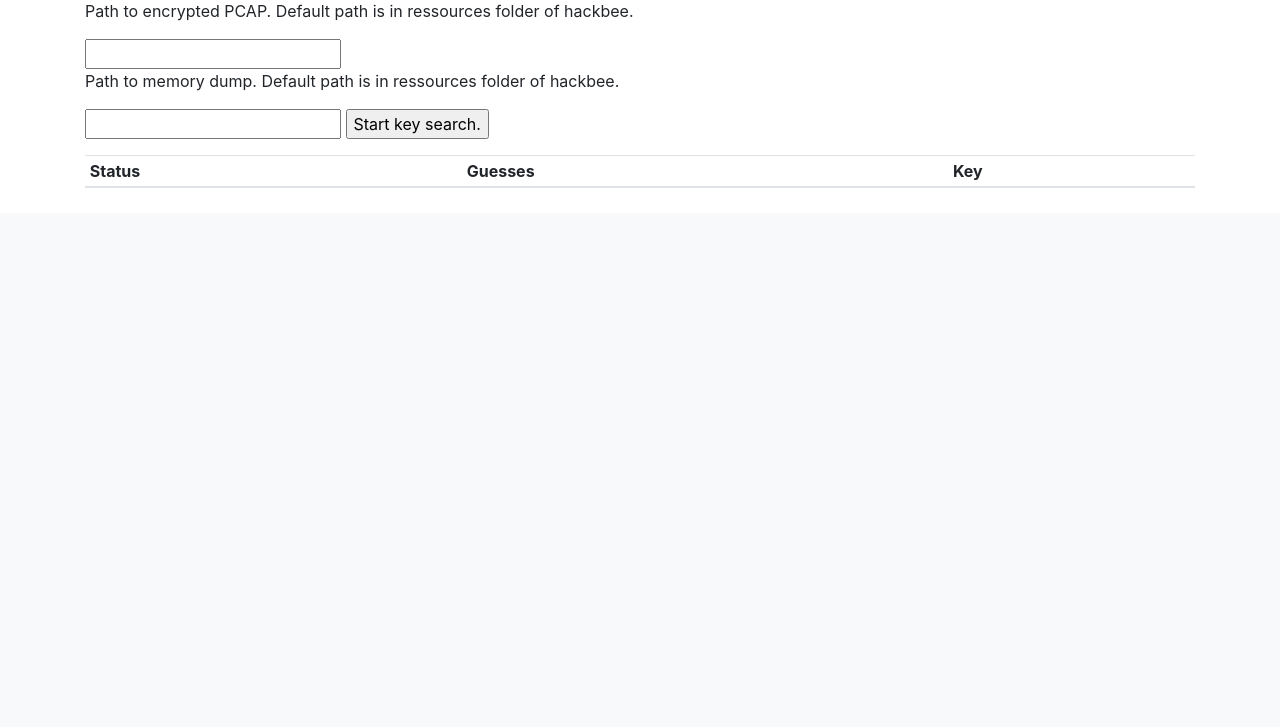
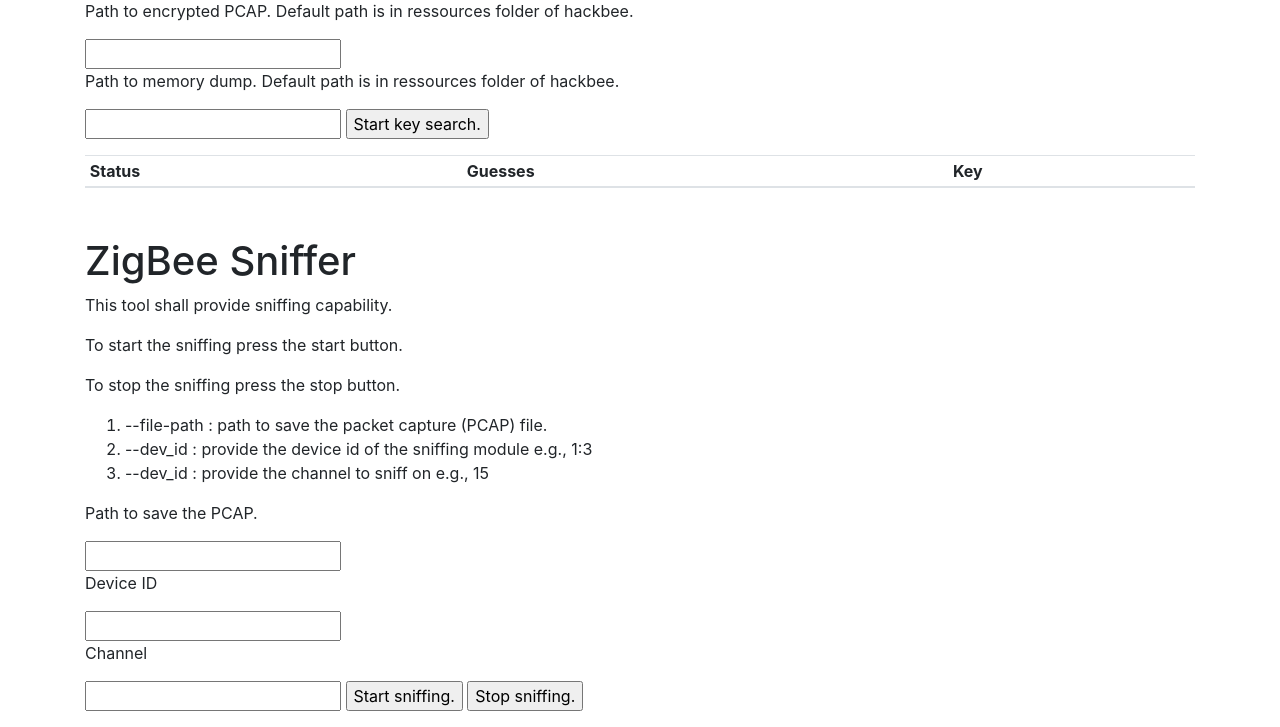
Before and after one commit to Vadim-95/hackbee, a Django app: template hackbee_web/hackbee/templates/hackbee/index.html in a window 1280 px wide. Shown: the part 1270-1997 px from the top of the page. Before the commit the page ends 1458 px from the top, so only its background shows below. Run offline with Django 4.2, Linux system fonts and the light colour scheme; the template is opened without the code that fills it, so the values that code supplies are empty; some libraries are stand-ins or nearby versions.

Commit message:
Add: ZigBee Sniffing functionality to capture packet and write them to a pcap file

```diff
--- a/hackbee_web/hackbee/templates/hackbee/index.html
+++ b/hackbee_web/hackbee/templates/hackbee/index.html
@@ -143,4 +143,26 @@
             </tbody>
         </table>
     </div>
+    <div class="container pt-4">
+        <h1>ZigBee Sniffer</h1>
+        <p>This tool shall provide sniffing capability.</p>
+        <p>To start the sniffing press the start button.</p>
+        <p>To stop the sniffing press the stop button.</p>
+        <ol>
+            <li>--file-path : path to save the packet capture (PCAP) file.</li>
+            <li>--dev_id : provide the device id of the sniffing module e.g., 1:3 </li>
+            <li>--dev_id : provide the channel to sniff on e.g., 15 </li>
+        </ol>
+        <form method="GET">
+            {% csrf_token %}
+            <p> Path to save the PCAP.</p>
+            <input type="text" name="pcap_file_path">
+	        <p>Device ID </p>
+            <input type="text" name="dev_id">
+            <p>Channel </p>
+            <input type="text" name="channel">
+            <input type="submit" name="start_sniffing" value="Start sniffing.">
+            <input type="submit" name="stop_sniffing" value="Stop sniffing.">
+        </form>
+    </div>
 {% endblock %}
--- a/hackbee_web/hackbee/urls.py
+++ b/hackbee_web/hackbee/urls.py
@@ -3,6 +3,5 @@
 from . import views
 
 urlpatterns = [
-    path('', views.index, name='index'),
-    path('goodfind', views.goodfind, name='goodfind'),
+    path('', views.index, name='index')
 ]
```
Also changed, not shown: hackbee_web/hackbee/killerbee_interface.py (+10 -0 lines), hackbee_web/hackbee/views.py (+45 -0 lines).
